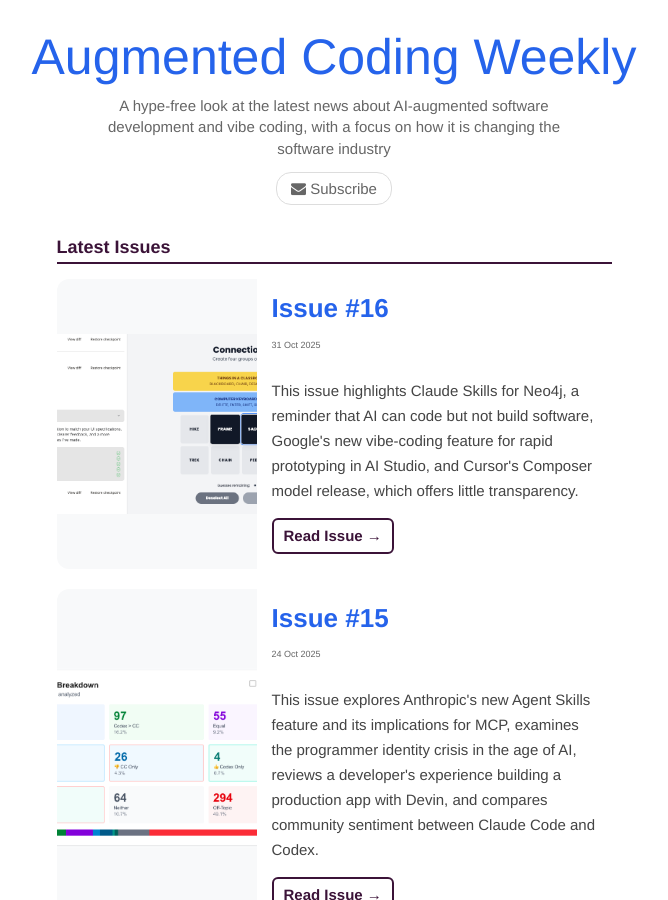
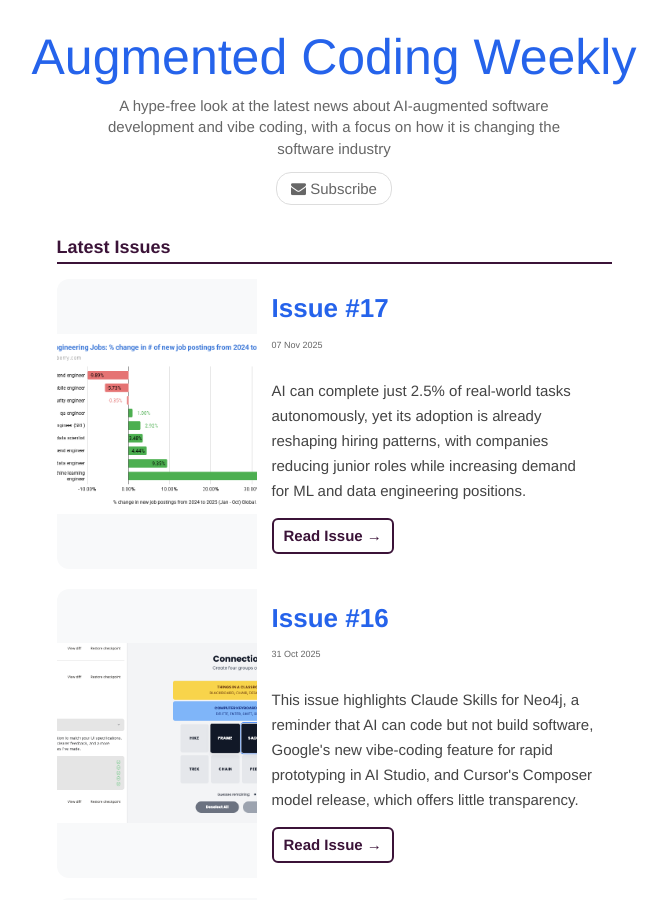
Before and after one commit to ColinEberhardt/augmented-coding-weekly, a Jekyll site: the page built from index.html, in a window 1280 px wide and 900 px high. Shown: the whole window, without its empty margins (306-974 px from the left). Built offline with Jekyll 4.4.1, drawn with Linux system fonts in a browser that asks for light colours.

Commit message:
issue 17 published

```diff
--- a/_posts/2025-11-07-issue-17.md
+++ b/_posts/2025-11-07-issue-17.md
@@ -2,10 +2,12 @@
 layout: post
 title: ! 'Issue #17'
 author: ceberhardt
-published: false
-thumbnail:
-summary:
+published: true
+thumbnail: img/17.png
+summary: AI can complete just 2.5% of real-world tasks autonomously, yet its adoption is already reshaping hiring patterns, with companies reducing junior roles while increasing demand for ML and data engineering positions.
 ---
+
+This issue is somewhat themed, with three recent articles looking at the impact of AI on work and the job markets. Enjoy!
 
 ## [Remote Labor Index: Measuring AI Automation of Remote Work](https://www.remotelabor.ai/)
 
@@ -26,3 +28,31 @@
 We are now at a point where general purpose AI models are able to complete a small percentage of randomly selected, economically valuable tasks, across a range of domains.
 
 I'm impressed.
+
+## [I analyzed 180M jobs to see what jobs AI is actually replacing today](https://bloomberry.com/blog/i-analyzed-180m-jobs-to-see-what-jobs-ai-is-actually-replacing-today/)
+
+<small>BLOOMBERRY.COM</small>
+
+This blog post is based on analysis of global job openings, by job title, comparing 2025 data to 2024. The results don't in any prove a connection between AI and shifts in job openings, but the trends are interesting nonetheless.
+
+Within software engineering, the overall number of job openings haven't changed much un the last year. However, we are seeing a significant shift in the types of role:
+
+![Job trends]({{"img/17.png"| absolute_url}})
+
+There is a modest drop in front-end and mobile roles, whereas data engineering and machine learning especially are showing significant increases. It is probably safe to say that this surge is as a direct result on the growing interest in AI.
+
+## [AI Is Making It Harder for Junior Developers to Get Hired](https://www.finalroundai.com/blog/ai-is-making-it-harder-for-junior-developers-to-get-hired)
+
+<small>FINALROUNDAI.COM</small>
+
+This blog post has a more nuanced take on AIs impact within the job market, with much of it based on the headline results of a [recent Harvard study](https://papers.ssrn.com/sol3/papers.cfm?abstract_id=5425555).
+
+The researchers looked at resume and job postings on LinkedIn, and used a novel GenAI powered method to identify organisations they consider to be "GenAI adopters". They conclude that:
+
+> "GenAI adoption coincides with a pronounced decline in junior employment"
+
+In other words, organisations (across a range of sectors) that adopt AI are hiring fewer junior roles.
+
+This blog post explores the more long-term impact of this change. Here is a standout quote from their commentary:
+
+> "Juniors have always been more than cheap labor. They were an investment. Companies hired them not because they were immediately productive, but because they grew fast and carried the culture forward. "
```
Also changed, not shown: other parts of _posts/2025-11-07-issue-17.md (+1 -1 lines), img/17.png (added).
